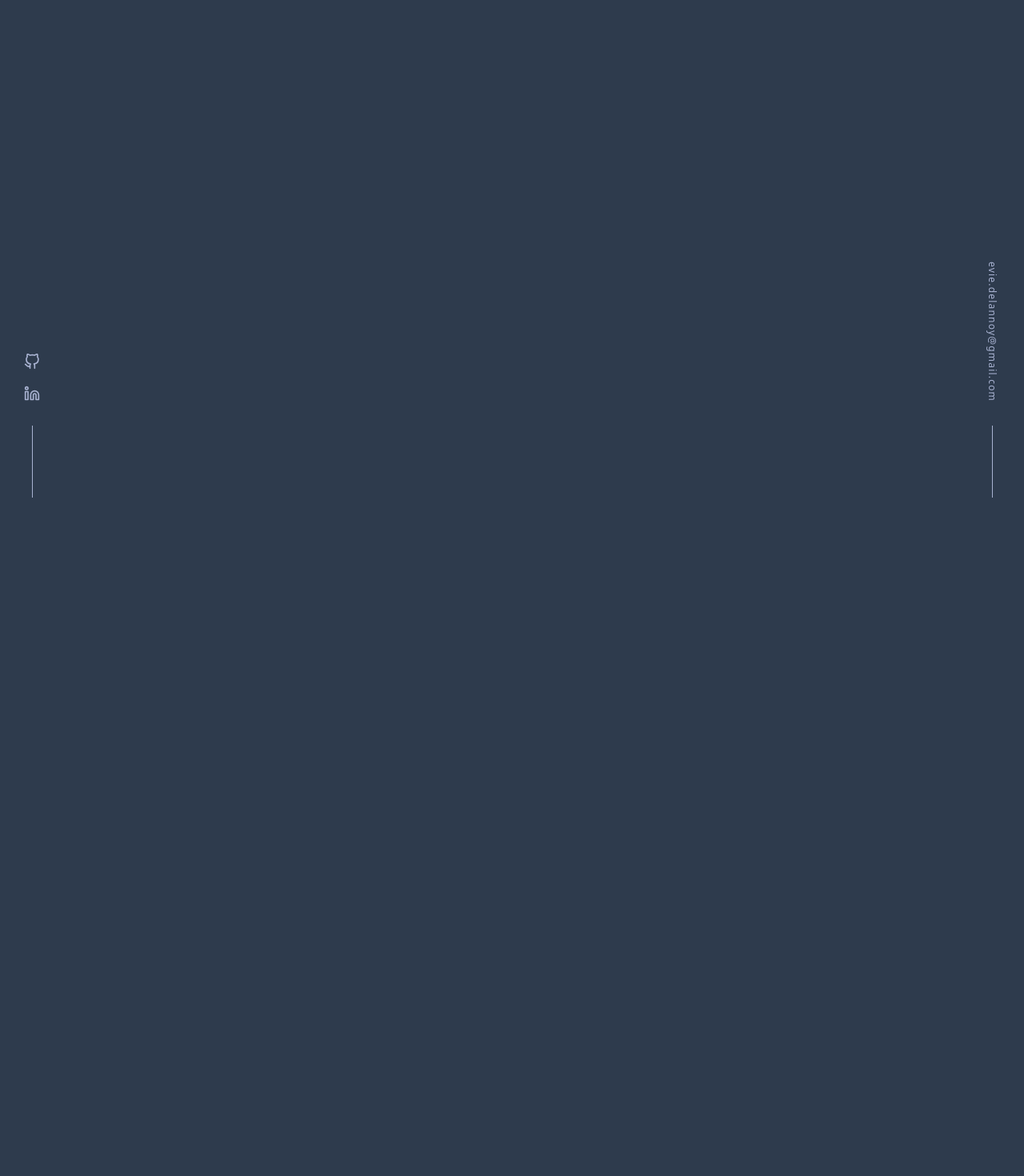
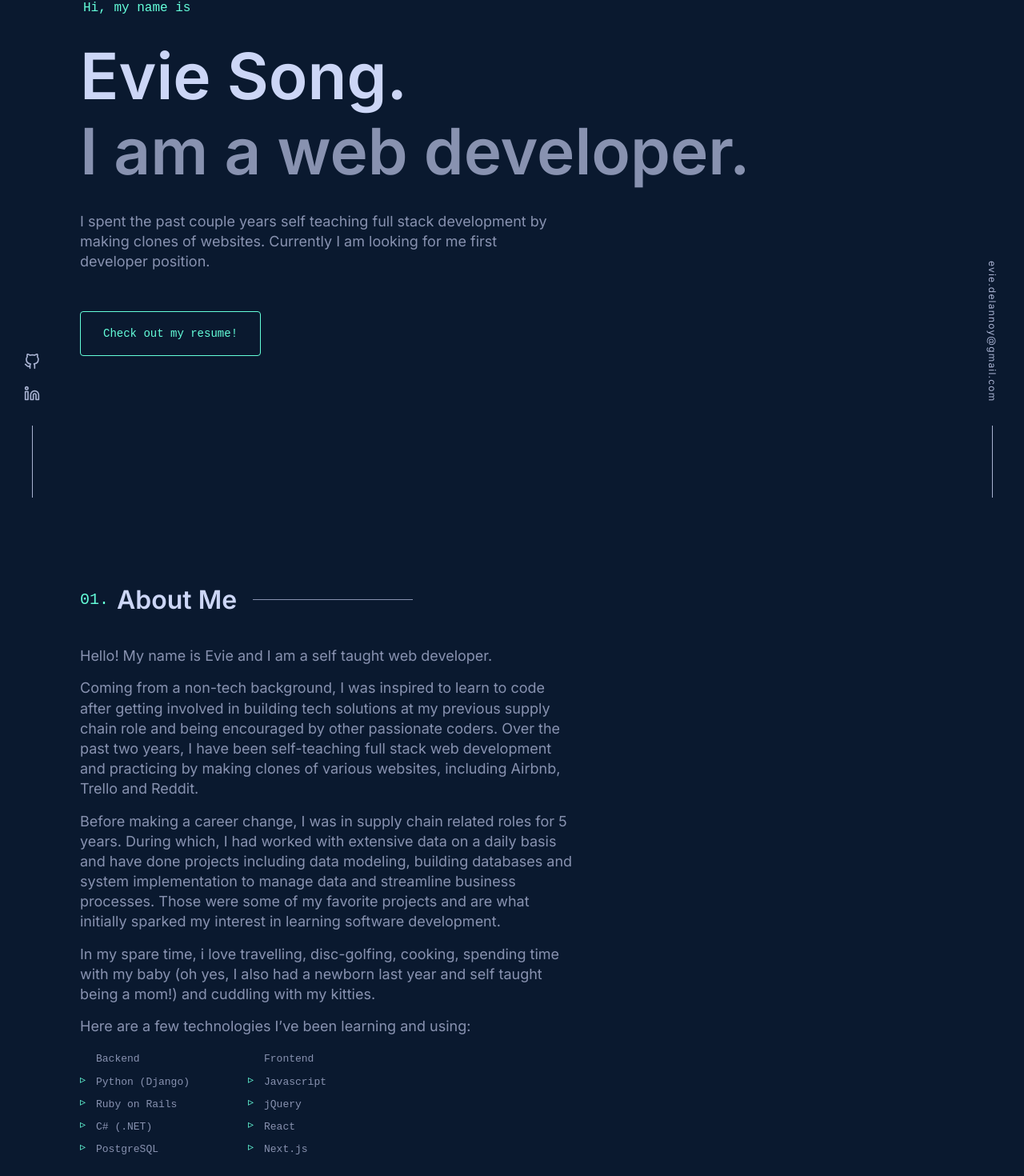
Before and after one commit to evie-song/evie-song-portfolio, a Next.js app: page / in a window 1280 px wide. Shown: the part 178-1648 px from the top of the page at 80% size. Before the commit the page ends 800 px from the top, so only its background shows below. Built offline with nearby package versions, Linux system fonts and the light colour scheme.

Commit message:
added header and about sections

```diff
--- /dev/null
+++ b/components/about.js
@@ -0,0 +1,54 @@
+import styles from "../styles/about.module.css";
+
+const About = () => {
+  return (
+    <div className="section">
+      <div className="numbered-heading">
+        <span className="number">01.</span>
+        <span className="title">About Me </span>
+        <div className="line-break"></div>
+      </div>
+      <div className={styles.body}>
+        <div>
+          <p>Hello! My name is Evie and I am a self taught web developer.</p>
+          <p>
+            Coming from a non-tech background, I was inspired to learn to code
+            after getting involved in building tech solutions at my previous
+            supply chain role and being encouraged by other passionate coders.
+            Over the past two years, I have been self-teaching full stack web
+            development and practicing by making clones of various websites,
+            including Airbnb, Trello and Reddit.
+          </p>
+          <p>
+            Before making a career change, I was in supply chain related roles
+            for 5 years. During which, I had worked with extensive data on a
+            daily basis and have done projects including data modeling, building
+            databases and system implementation to manage data and streamline
+            business processes. Those were some of my favorite projects and are
+            what initially sparked my interest in learning software development.
+          </p>
+          <p>
+            In my spare time, i love travelling, disc-golfing, cooking, spending
+            time with my baby (oh yes, I also had a newborn last year and self
+            taught being a mom!) and cuddling with my kitties.
+          </p>
+          <p>Here are a few technologies I’ve been learning and using:</p>
+          <ul className="skill-list">
+            <span>Backend</span>
+						<span>Frontend</span>
+						<li>Python (Django)</li>
+            <li>Javascript</li>
+						<li>Ruby on Rails</li>
+            <li>jQuery</li>
+            <li>C# (.NET)</li>
+						<li>React</li>
+						<li>PostgreSQL</li>
+						<li>Next.js</li>
+          </ul>
+        </div>
+        <div></div>
+      </div>
+    </div>
+  );
+};
+export default About;
--- a/components/intro.js
+++ b/components/intro.js
@@ -1,7 +1,13 @@
+import styles from "../styles/intro.module.css";
+
 const Intro = () => {
 	return (
-		<div>
-
+		<div className={styles.container}>
+			<div className={styles.greeting}>Hi, my name is</div>
+			<div className={styles.bigHeading}><h2>Evie Song.</h2></div>
+			<div className={styles.bigHeading}><h3>I am a web developer.</h3></div>
+			<div className={styles.content}><p>I spent the past couple years self teaching full stack development by making clones of websites. Currently I am looking for me first developer position.</p></div>
+			<div className={`${styles.resume} resume-link`}><a>Check out my resume!</a></div>
 		</div>
 	)
 }
--- /dev/null
+++ b/components/project.js
@@ -0,0 +1,22 @@
+import styles from "../styles/project.module.css";
+
+const Project = () => {
+  return (
+    <div className="section">
+      <div className="numbered-heading">
+        <span className="number">02.</span>
+        <span className="title">Some Clone Projects I've Built </span>
+        <div className="line-break"></div>
+      </div>
+			<div className={styles.body}></div>
+				<div className={styles.projectContainer}>
+					<div className={styles.projectImg}>image</div>
+					<div className={styles.projectContent}>content</div>
+
+
+				</div>
+    </div>
+  );
+};
+
+export default Project;
--- a/pages/index.js
+++ b/pages/index.js
@@ -3,6 +3,8 @@ import { Inter } from "next/font/google";
 import Header from "@/components/header";
 import Side from "@/components/side";
 import Intro from "@/components/intro";
+import About from "@/components/about";
+import Project from "@/components/project";
 
 const inter = Inter({ subsets: ["latin"] });
 
@@ -14,6 +16,8 @@ export default function Home() {
       <Header/>
       <Side />
       <Intro/>
+      <About/>
+      <Project />
     </main>
   );
 }
--- /dev/null
+++ b/styles/about.module.css
@@ -0,0 +1,9 @@
+.body {
+	display: grid;
+	grid-template-columns: 3fr 2fr;
+	gap: 50px;
+}
+
+.body p {
+	margin: 0px 0px 15px;
+}
--- a/styles/globals.css
+++ b/styles/globals.css
@@ -6,6 +6,7 @@
   --foreground-rgb: 0, 0, 0;
   --background-start-rgb: 214, 219, 220;
   --background-end-rgb: 255, 255, 255;
+
 }
 
 @media (prefers-color-scheme: dark) {
@@ -32,10 +33,121 @@
   }
 }
 
+:root {
+  --font-sans: 'Calibre','Inter','San Francisco','SF Pro Text',system-ui,sans-serif;
+
+  /* --font-sans: 'Calibre','Inter','San Francisco','SF Pro Text',-apple-system,system-ui,sans-serif; */
+  --font-mono: 'SF Mono','Fira Code','Fira Mono','Roboto Mono',monospace;
+  --fz-xxs: 12px;
+  --fz-xs: 13px;
+  --fz-sm: 14px;
+  --fz-md: 16px;
+  --fz-lg: 18px;
+  --fz-xl: 20px;
+  --fz-xxl: 22px;
+  --fz-heading: 32px;
+  --dark-navy: #020c1b;
+  --navy: #0a192f;
+  --light-navy: #112240;
+  --lightest-navy: #233554;
+  --navy-shadow: rgba(2,12,27,0.7);
+  --dark-slate: #495670;
+  --slate: #8892b0;
+  --light-slate: #a8b2d1;
+  --lightest-slate: #ccd6f6;
+  --white: #e6f1ff;
+  --green: #64ffda;
+  --green-tint: rgba(100,255,218,0.1);
+  --pink: #f57dff;
+  --blue: #57cbff;
+  --border-radius: 4px;
+}
+
+
+
 body {
-	background-color: rgba(10, 25, 47, 0.85) ;
+	background-color: rgba(10, 25, 47) ;
+  color: var(--slate);
+  font-family: var(--font-sans);
+  font-size: var(--fz-lg);
+  line-height: 1.4;
 }
 
 .main-container {
   padding: 0 100px;
 }
+
+.resume-link {
+  color: var(--green);
+  background-color: transparent;
+  border: 1px solid var(--green);
+  border-radius: var(--border-radius);
+  padding: 1.25rem 1.75rem;
+  font-size: var(--fz-sm);
+  font-family: var(--font-mono);
+  line-height: 1;
+  text-decoration: none;
+  margin-top: 50px;
+}
+
+.section {
+  margin: 0px auto;
+  padding: 100px 0px;
+}
+
+.numbered-heading {
+  display: flex;
+    align-items: center;
+    position: relative;
+  margin: 10px 0px 40px;
+    width: 100%;
+    font-size: clamp(26px,5vw,var(--fz-heading));
+    white-space: nowrap;
+    font-weight: 600;
+    color: var(--lightest-slate);
+    line-height: 1.1;
+}
+
+.numbered-heading .number {
+  bottom: 4px;
+    margin-right: 10px;
+    color: var(--green);
+    font-family: var(--font-mono);
+    font-size: clamp(var(--fz-md),3vw,var(--fz-xl));
+    font-weight: 400;
+}
+
+.numbered-heading .line-break {
+    width: 200px;
+    height: 1px;
+    margin-left: 20px;
+    background-color: var(--slate);
+}
+
+ul.skill-list {
+  display: grid;
+  grid-template-columns: repeat(2, minmax(140px, 200px));
+  gap: 0px 10px;
+  padding: 0px;
+  margin: 20px 0px 0px;
+  overflow: hidden;
+  list-style: none;
+}
+
+ul.skill-list li,
+ul.skill-list span {
+  position: relative;
+    margin-bottom: 10px;
+    padding-left: 20px;
+    font-family: var(--font-mono);
+    font-size: var(--fz-xs);
+}
+
+ul.skill-list li::before {
+  content: "▹";
+  position: absolute;
+  left: 0px;
+  color: var(--green);
+  font-size: var(--fz-sm);
+  line-height: 12px;
+}
--- a/styles/header.module.css
+++ b/styles/header.module.css
@@ -9,7 +9,7 @@
 	width: 100%;
 	z-index: 10;
 	height: 100px;
-	background-color: rgba(10, 25, 47, 0.85) ;
+	background-color: rgba(10, 25, 47, 0.95) ;
 	font-family: 'SF Mono','Fira Code','Fira Mono','Roboto Mono',monospace;
 }
 
--- a/styles/intro.module.css
+++ b/styles/intro.module.css
@@ -0,0 +1,41 @@
+.container {
+  display: flex;
+  justify-content: center;
+  flex-direction: column;
+  align-items: flex-start;
+  min-height: 100vh;
+  height: 100vh;
+  padding: 0px;
+}
+
+.greeting {
+  margin: 0px 0px 30px 4px;
+  color: var(--green);
+  font-family: var(--font-mono);
+  font-size: clamp(var(--fz-sm), 5vw, var(--fz-md));
+  font-weight: 400;
+}
+
+.bigHeading {
+  margin: 0px;
+  font-size: clamp(40px, 8vw, 80px);
+  color: var(--lightest-slate);
+
+  font-weight: 600;
+}
+
+.bigHeading h2 {
+  line-height: 1.1;
+}
+
+.bigHeading h3 {
+	margin-bottom: 15px;
+  line-height: 1;
+  margin-top: 10px;
+  color: var(--slate);
+}
+
+.content {
+  margin: 20px 0px 0px;
+  max-width: 600px;
+}
--- /dev/null
+++ b/styles/project.module.css
@@ -0,0 +1,13 @@
+.projectContainer {
+	display: flex;
+	justify-content: space-between;
+	width: 100%;
+}
+
+.projectImg {
+	width: 60%;
+}
+
+.projectContent {
+	width: 40%;
+}
```
Also changed, not shown: components/header.js (indentation only).
